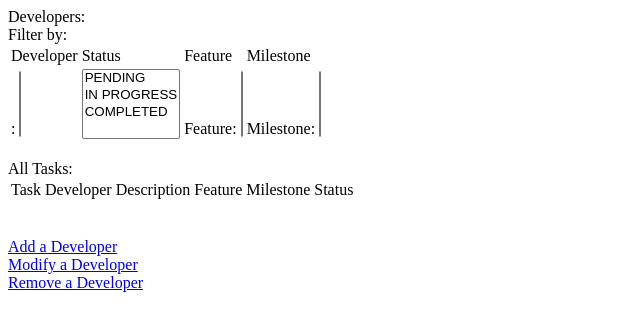
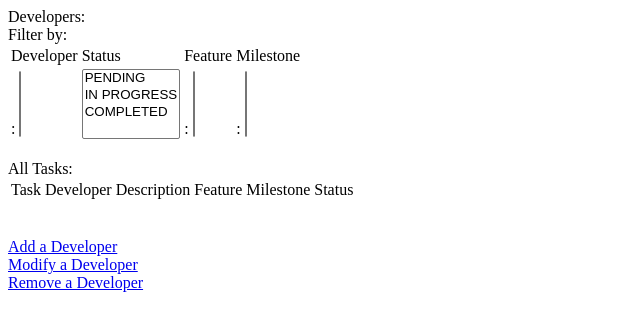
Before and after one commit to J-N/The-Software-Project-Manager, a PHP site: page / in a window 1280 px wide. Shown: the top 331 px of the page, without its empty margins (0-640 px from the left). Run offline with PHP 8.4, Linux system fonts and the light colour scheme; data that the repository does not hold is empty.

Commit message:
Signed-off-by: John-Nicholas Furst <J-N@John-Nicholas.net>

```diff
--- a/SRC/index.php
+++ b/SRC/index.php
@@ -29,8 +29,8 @@ echo"<option value='IN PROGRESS'>IN PROGRESS</option>";
 echo"<option value='COMPLETED'>COMPLETED</option>";
 echo"</select>";
  echo"</td><td>";
-select_no("Feature", "feat", "SELECT * FROM features order by name", "name", "id", "", 1);
-echo"</td><td>"; select("Milestone", "milestone", "SELECT * FROM milestones order by name", "name", "id", "", 1); echo"</td></tr>";
+select_no("", "feat", "SELECT * FROM features order by name", "name", "id", "", 1);
+echo"</td><td>"; select("", "milestone", "SELECT * FROM milestones order by name", "name", "id", "", 1); echo"</td></tr>";
 echo"</table>";
 echo "<br /> All Tasks: <br /> <table></td><td>Task</td><td>Developer</td><td>Description</td><td>Feature</td><td>Milestone</td><td>Status</td></tr>";
 foreach ( $tasks = myq("select * from tasks order by status") as $k=>$v)
```
